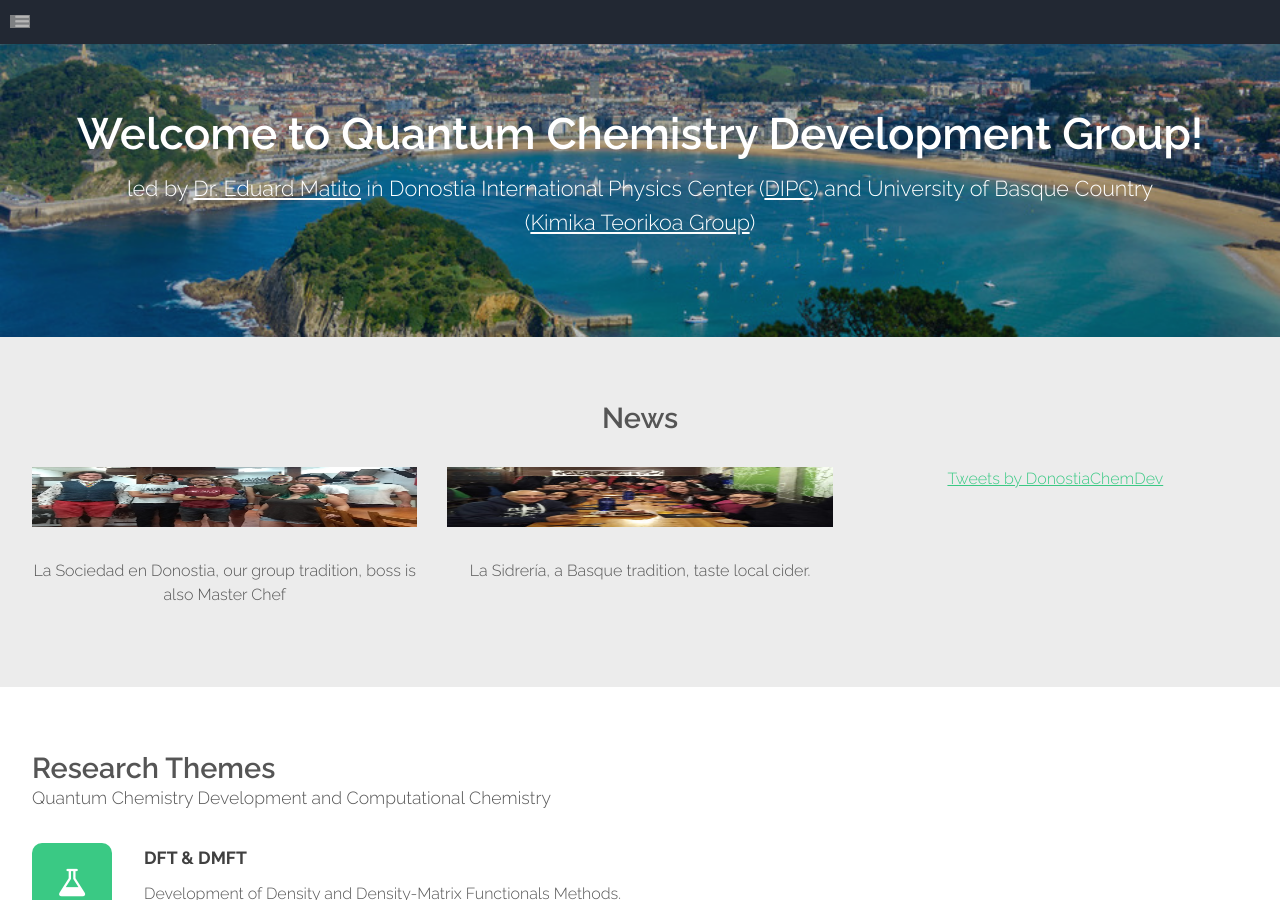
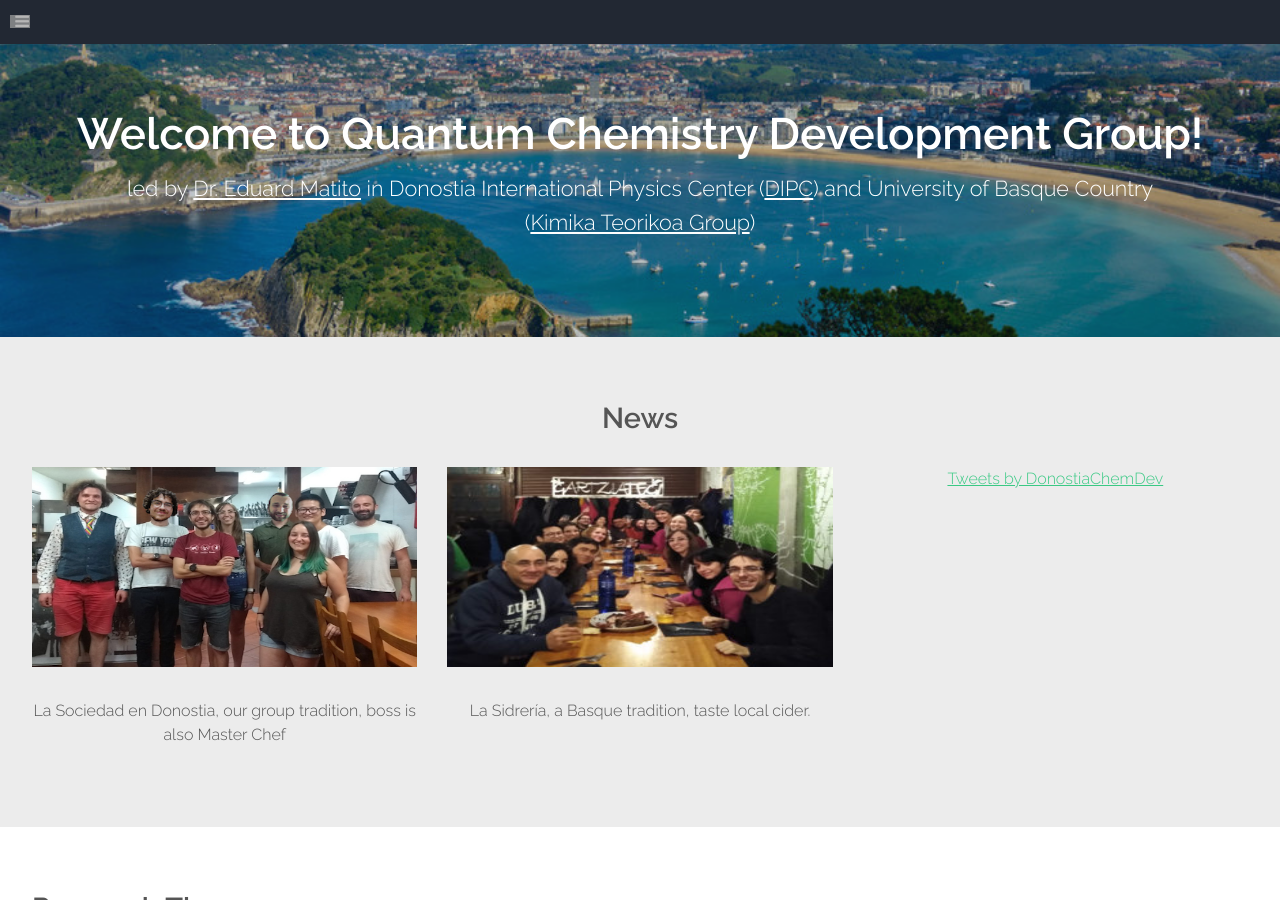
Before and after one commit to old-jekyll-templates/Horizons-Jekyll-Theme, a Jekyll site: the page built from index.html, in a window 1280 px wide and 900 px high. Built offline with Jekyll 4.4.1, drawn with Linux system fonts in a browser that asks for light colours; the list of posts is cut into pages by our own code; comment, search, counter and statistics services are not loaded; grey boxes are pictures that could not be loaded.

Commit message:
Update landing.html

```diff
--- a/_layouts/landing.html
+++ b/_layouts/landing.html
@@ -37,11 +37,11 @@ layout: default
 					</header>
 					<div class="row no-collapse-1">
 						<section class="4u">
-							<a href="#" class="image feature"><img src="{{ site.baseurl }}/assets/images/pic02.jpg" alt="" width="100" height="60"></a>
+							<a href="#" class="image feature"><img src="{{ site.baseurl }}/assets/images/pic02.jpg" alt="" width="100" height="200"></a>
 							<p>La Sociedad en Donostia, our group tradition, boss is also Master Chef</p>
 						</section>
 						<section class="4u">
-							<a href="#" class="image feature"><img src="{{ site.baseurl }}/assets/images/pic03.jpg" alt="" width="100" height="60"></a>
+							<a href="#" class="image feature"><img src="{{ site.baseurl }}/assets/images/pic03.jpg" alt="" width="100" height="200"></a>
 							<p>La Sidrería, a Basque tradition, taste local cider.</p>
 						</section>
 						<section class="4u">
```
